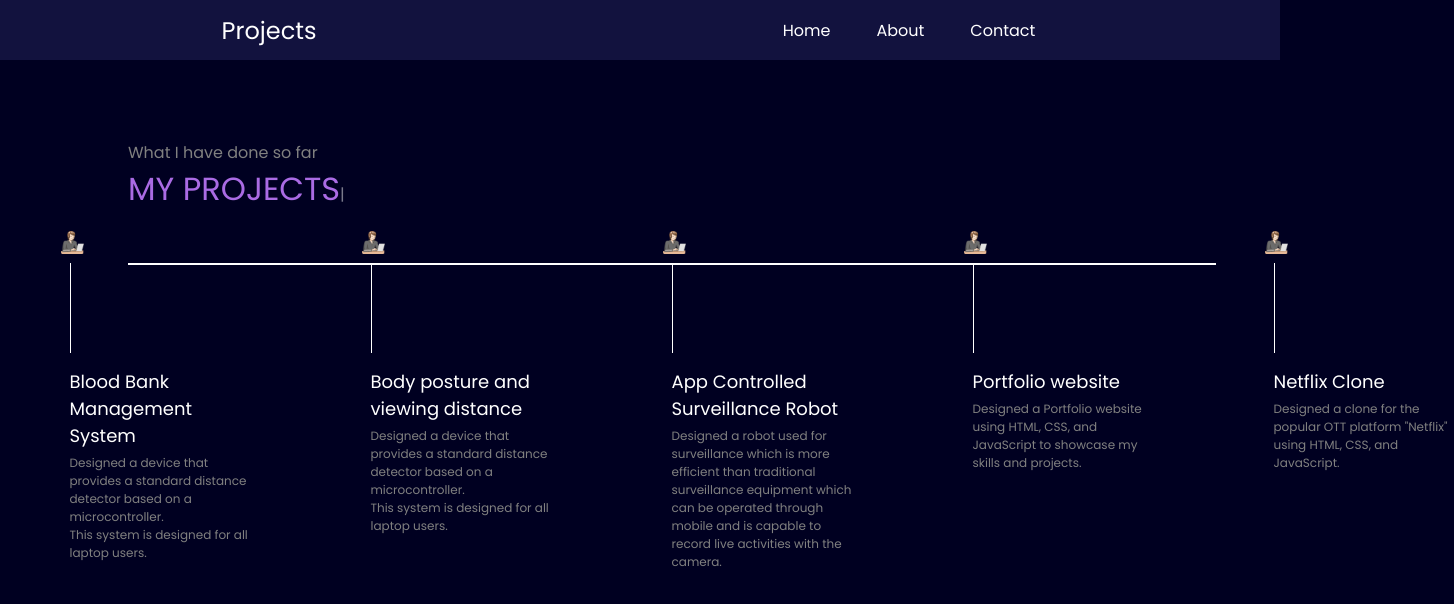
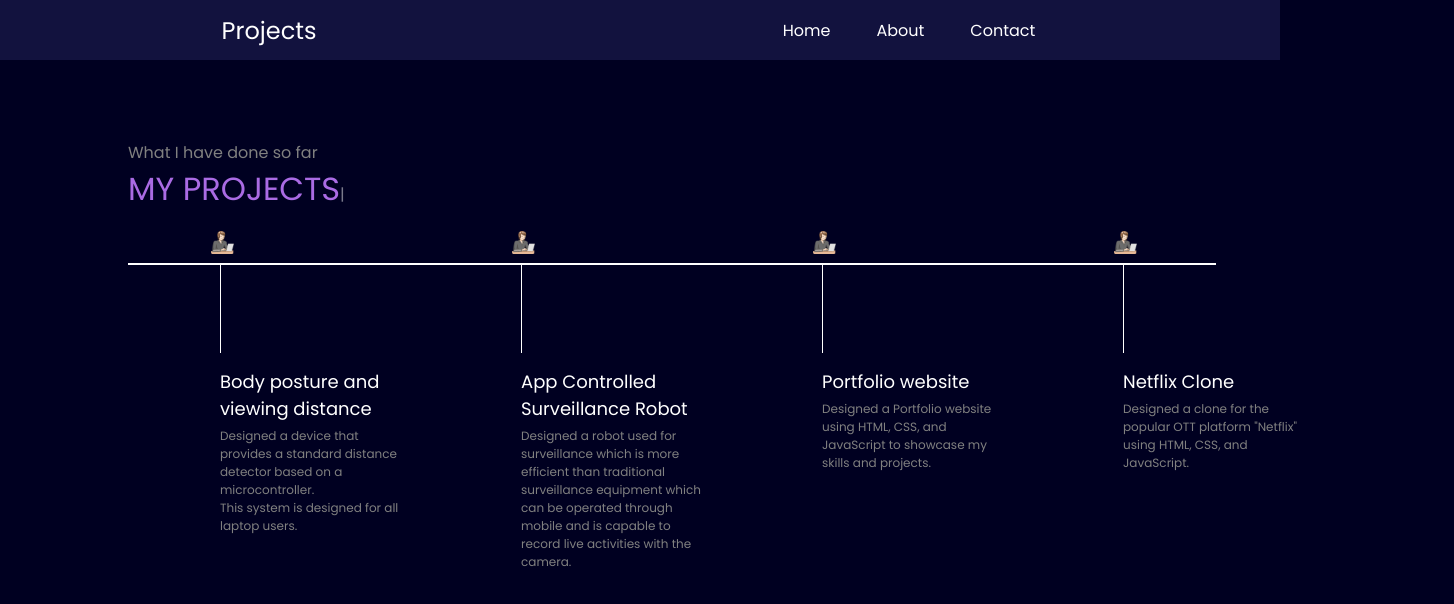
Before and after one commit to manus1417/portfolio_website, a plain HTML site: page projects.html in a window 1280 px wide. Shown: the whole page, 1454 px wide, since content can reach past the window. Drawn offline with nearby package versions, Linux system fonts and the light colour scheme.

Commit message:
Update projects.html

```diff
--- a/projects.html
+++ b/projects.html
@@ -36,15 +36,7 @@
         <br />
         <span id="element"></span>
         <div class="box">
-          <div class="vertical">
-            <img src="developer.png" alt="" class="image-top" />
-            <div class="vertical-title">Blood Bank Management System</div>
-            <div class="vertical-desc">
-              Designed a device that provides a standard distance detector based
-              on a microcontroller. <br />
-              This system is designed for all laptop users. <br />
-            </div>
-          </div>
+
           <div class="vertical">
             <img src="developer.png" alt="" class="image-top" />
             <div class="vertical-title">Body posture and viewing distance</div>
```
